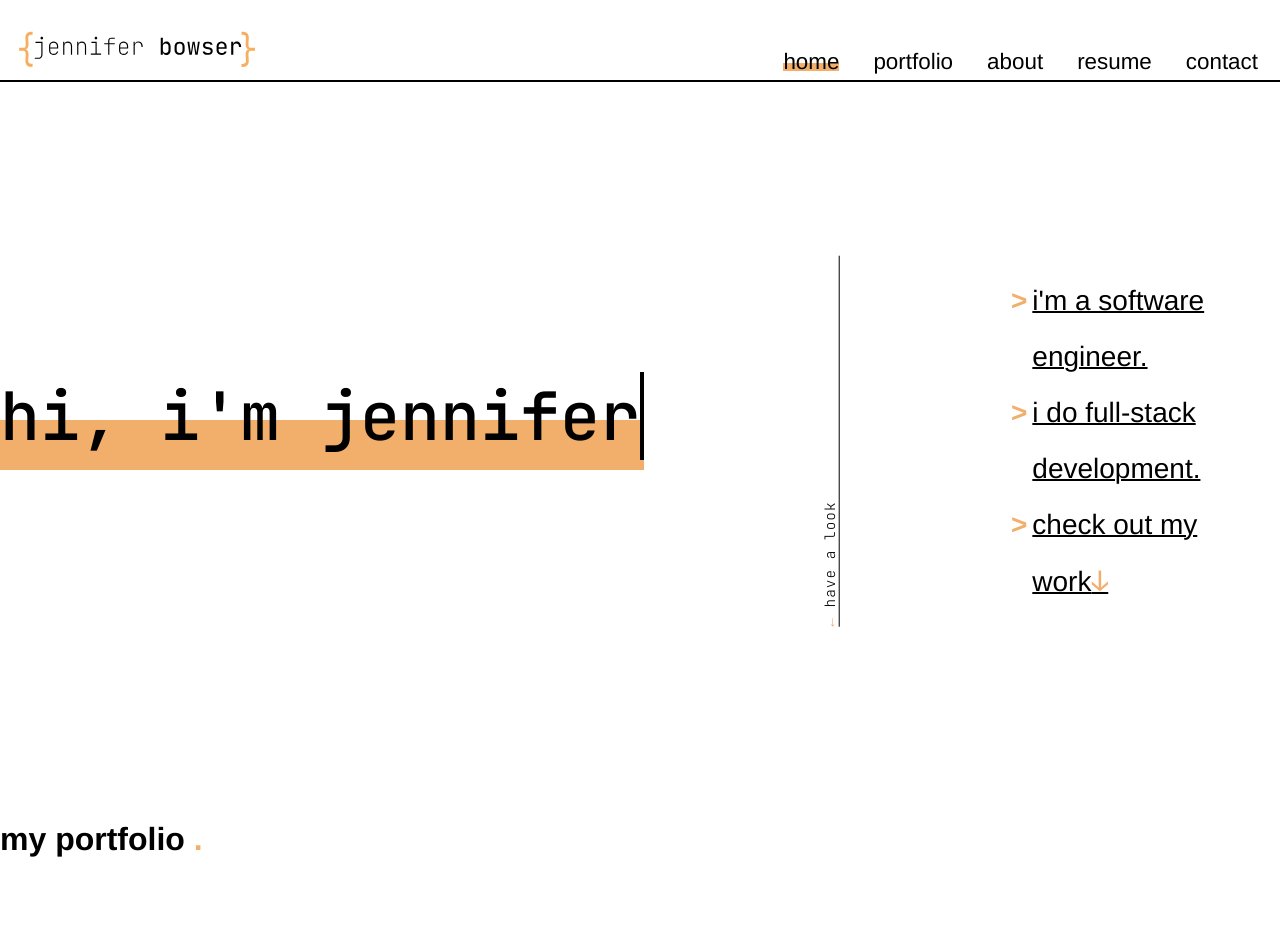
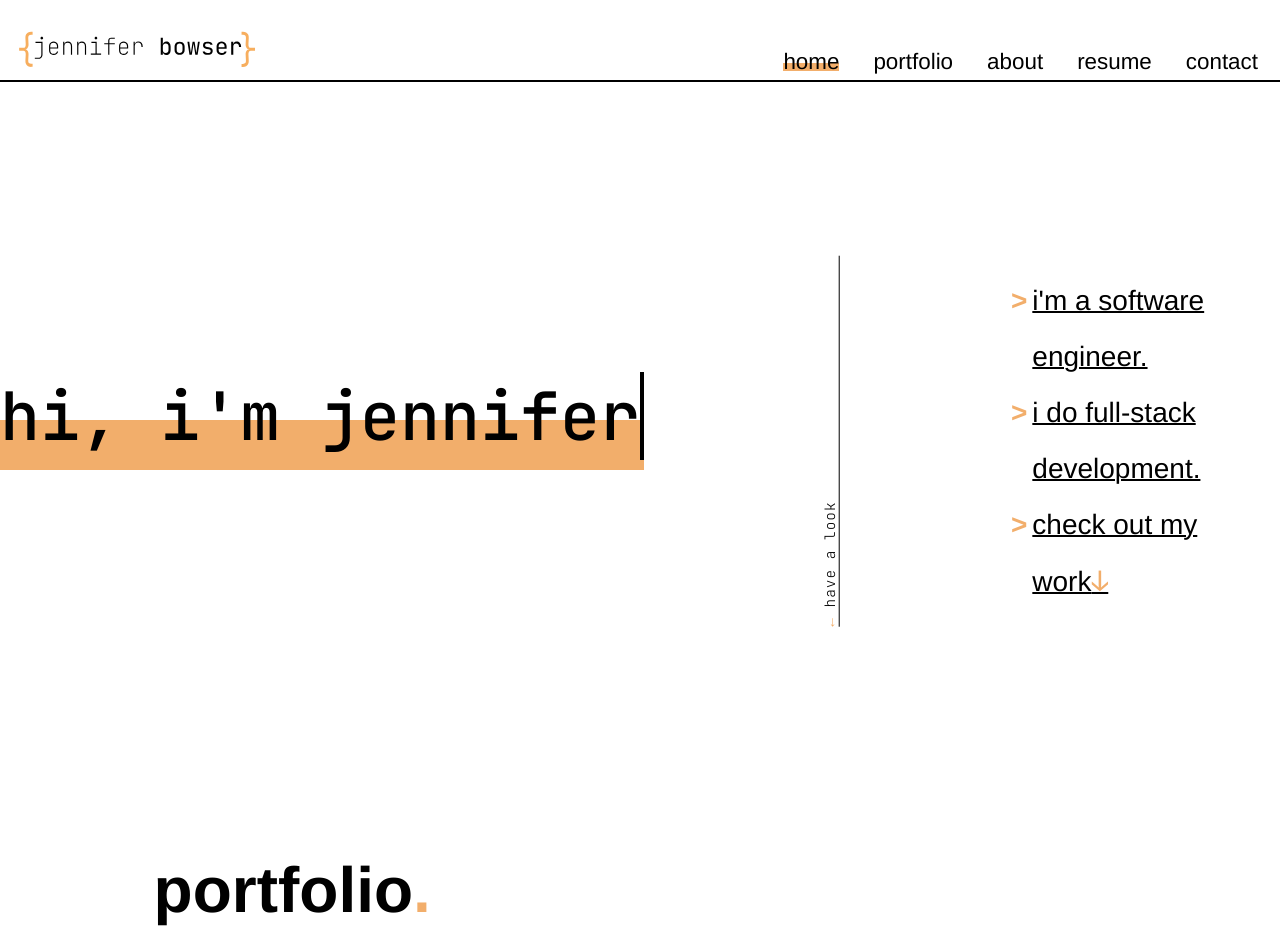
Before and after one commit to jennifer-bowser/jb-dev, a React (Vite) app: page / in a window 1280 px wide. Shown: the top 952 px of the page. Before the commit the page ends 880 px from the top, so only its background shows below. Built offline with nearby package versions, Linux system fonts and the light colour scheme; a web font is replaced by a local one.

Commit message:
adds Section component and begins work on heading animation

```diff
--- a/src/App.jsx
+++ b/src/App.jsx
@@ -1,5 +1,6 @@
 import Navbar from './Navbar'
 import Splashbox from './Splashbox'
+import Section from './Section'
 
 function App() {
 
@@ -7,7 +8,7 @@ function App() {
     <>
         <Navbar />
         <Splashbox />
-        <h1>my portfolio <span className="Accent-Text">.</span></h1>
+        <Section title="portfolio" />
     </>
   )
 }
--- /dev/null
+++ b/src/Section.css
@@ -0,0 +1,27 @@
+.Section{
+    padding: 0 12%;
+}
+
+h1{
+    font-weight: 600;
+    font-size: 4em;
+}
+
+.Section-Heading-Animation{
+    animation-name: slideIn;
+    animation-duration: 0.8s;
+    animation-iteration-count: 1;
+    animation-timing-function: ease-in-out;
+    animation-fill-mode: forwards;
+}
+
+@keyframes slideIn {
+    0% {
+        opacity: 0;
+        transform: translateY(40px);
+    }
+    100% {
+        opacity: 1;
+        transform: translateY(0px);
+    }
+}
--- /dev/null
+++ b/src/Section.jsx
@@ -0,0 +1,47 @@
+import "./Section.css";
+import { useEffect, useRef } from "react";
+
+export default function Section({title, content}){
+    // const headingRef = useRef(null);
+
+    // const observerFunction = (entries) => {
+    //     const [entry] = entries;
+
+    //     const classList = entry.target.classList;
+    //     const animationClassName = "Section-Heading-Animation";
+
+    //     // entry.isIntersecting
+    //     //     ? entry.target.classList.add("Section-Heading-Animation")
+    //     //     : entry.target.classList.remove("Section-Heading-Animation");
+
+    //     // entry.target.classList.toggle("Section-Heading-Animation");
+    //     if(entry.isIntersecting && !classList.contains(animationClassName)){
+    //         classList.add(animationClassName);
+    //     }
+    //     else{
+    //         classList.remove(animationClassName);
+    //     }
+    // }
+
+    // const options = {
+    //     root: null,
+    //     rootMargin: "0px",
+    //     threshold: 1.0
+    // }
+
+    // useEffect( () => {
+    //     const observer = new IntersectionObserver(observerFunction, options);
+    //     if(headingRef.current) observer.observe(headingRef.current);
+
+    //     return () => {
+    //         if(headingRef.current) observer.unobserve(headingRef.current);
+    //     }
+    // }, [headingRef, options])
+
+    return(
+        <section className="Section">
+            <h1 /*ref={headingRef}*/ id={title}>{title}<span className="Accent-Text">.</span></h1>
+            {content}
+        </section>
+    )
+}
--- a/src/index.css
+++ b/src/index.css
@@ -23,6 +23,7 @@
 body{
     margin: 0;
     padding: 0;
+    font-size: 12pt;
 }
 
 a{
```
